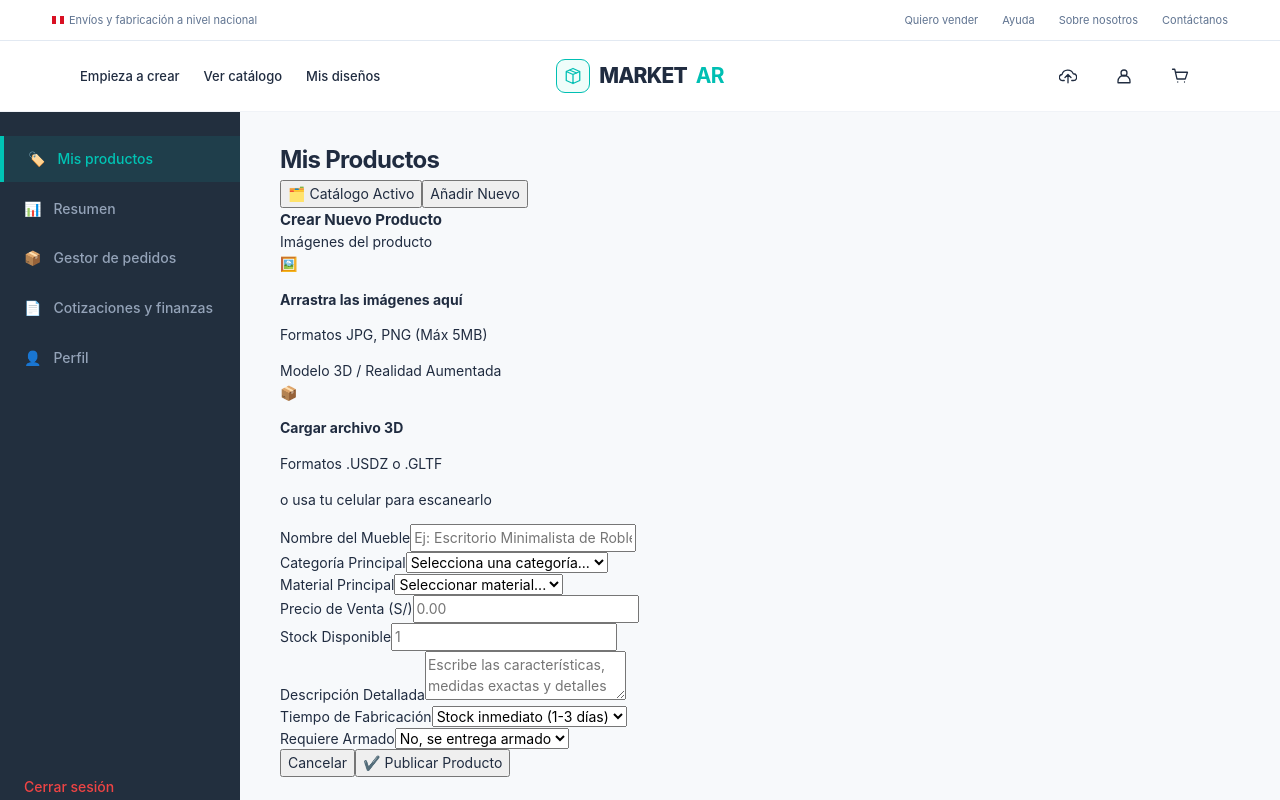
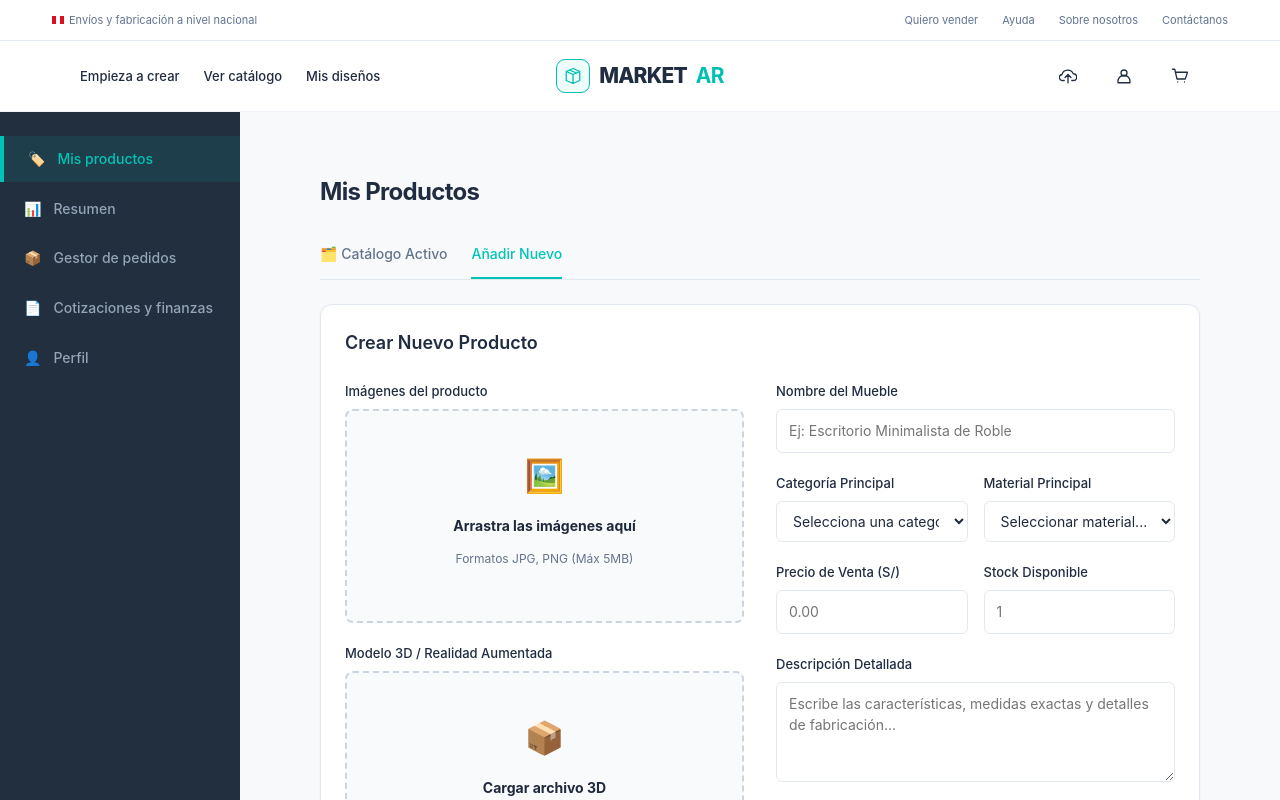
Before and after one commit to UpMarketReality/marketar-frontend, an Angular app: page /perfil-vendedor/nuevo-producto in a window 1280 px wide. Shown: the top 800 px of the page. Built offline with nearby package versions, Linux system fonts and the light colour scheme.

Commit message:
Modificacion de .html y .css de la seccion productos - catalogo activo

```diff
--- a/src/app/componentes/vendedor-mis-productos-b/vendedor-mis-productos-b.css
+++ b/src/app/componentes/vendedor-mis-productos-b/vendedor-mis-productos-b.css
@@ -0,0 +1,259 @@
+/* =========================================
+   VISTA 3: AÑADIR NUEVO PRODUCTO
+========================================= */
+
+/* Contenedor principal */
+.contenido_main_vendedor {
+  flex: 1;
+  min-width: 0;
+  padding: 32px 40px;
+}
+
+.view_section {
+  width: 100%;
+}
+
+/* Título de la página */
+.page_title {
+  font-size: 24px;
+  font-weight: 700;
+  margin-bottom: 24px;
+}
+
+/* Panel general del formulario */
+.panel_card {
+  background: var(--color_white);
+  border-radius: 12px;
+  box-shadow: 0 1px 3px rgba(0, 0, 0, 0.05);
+  padding: 24px;
+  border: 1px solid var(--color_border);
+}
+
+/* Pestañas */
+.tabs_container {
+  display: flex;
+  gap: 24px;
+  border-bottom: 1px solid var(--color_border);
+  margin-bottom: 24px;
+}
+
+.tab_btn {
+  background: none;
+  border: none;
+  padding: 12px 0;
+  font-size: 14px;
+  font-weight: 500;
+  color: var(--color_text_muted);
+  cursor: pointer;
+  border-bottom: 2px solid transparent;
+}
+
+.active_tab {
+  color: var(--color_primary);
+  border-bottom: 2px solid var(--color_primary);
+}
+
+/* Título del formulario */
+.form_title {
+  font-size: 18px;
+  font-weight: 600;
+  margin-bottom: 24px;
+}
+
+/* Distribución en dos columnas */
+.form_layout {
+  display: grid;
+  grid-template-columns: 1fr 1fr;
+  gap: 32px;
+}
+
+.form_col_left,
+.form_col_right {
+  min-width: 0;
+}
+
+/* Grupos y etiquetas */
+.form_group {
+  margin-bottom: 20px;
+}
+
+.form_label {
+  display: block;
+  font-size: 13px;
+  font-weight: 500;
+  margin-bottom: 8px;
+}
+
+/* Zonas para cargar archivos */
+.upload_zone {
+  border: 2px dashed #cbd5e1;
+  border-radius: 8px;
+  padding: 40px 20px;
+  text-align: center;
+  background-color: #f8fafc;
+  cursor: pointer;
+  transition: border-color 0.2s, background-color 0.2s;
+}
+
+.upload_zone:hover {
+  border-color: var(--color_primary);
+  background-color: #f0fdfa;
+}
+
+.upload_icon {
+  font-size: 32px;
+  color: var(--color_primary);
+  margin-bottom: 12px;
+}
+
+.upload_text {
+  font-size: 14px;
+  color: var(--color_text_main);
+}
+
+.upload_subtext {
+  font-size: 12px;
+  color: var(--color_text_muted);
+  margin-top: 4px;
+}
+
+.upload_link_text {
+  margin-top: 12px;
+  font-size: 13px;
+  color: var(--color_text_muted);
+}
+
+.upload_link {
+  color: var(--color_primary);
+  text-decoration: none;
+}
+
+.upload_link:hover {
+  text-decoration: underline;
+}
+
+/* Inputs, listas desplegables y descripción */
+.form_input,
+.form_textarea {
+  display: block;
+  width: 100%;
+  padding: 10px 12px;
+  border: 1px solid var(--color_border);
+  border-radius: 6px;
+  font-size: 14px;
+  color: var(--color_text_main);
+  background-color: var(--color_white);
+}
+
+.form_input:focus,
+.form_textarea:focus {
+  outline: none;
+  border-color: var(--color_primary);
+  box-shadow: 0 0 0 2px rgba(0, 196, 181, 0.12);
+}
+
+.form_input {
+  min-height: 40px;
+}
+
+.form_textarea {
+  height: 100px;
+  resize: vertical;
+}
+
+/* Dos campos en una fila */
+.form_row_2 {
+  display: grid;
+  grid-template-columns: 1fr 1fr;
+  gap: 16px;
+}
+
+/* Botones inferiores */
+.form_footer_actions {
+  display: flex;
+  justify-content: flex-end;
+  gap: 16px;
+  margin-top: 32px;
+  padding-top: 24px;
+  border-top: 1px solid var(--color_border);
+}
+
+.btn_outline {
+  padding: 10px 20px;
+  border: 1px solid var(--color_border);
+  background: var(--color_white);
+  color: var(--color_text_main);
+  border-radius: 6px;
+  font-weight: 500;
+  cursor: pointer;
+}
+
+.btn_outline:hover {
+  background: #f8fafc;
+}
+
+.btn_primary {
+  padding: 10px 20px;
+  border: none;
+  background: var(--color_primary);
+  color: var(--color_white);
+  border-radius: 6px;
+  font-weight: 500;
+  cursor: pointer;
+}
+
+.btn_primary:hover {
+  opacity: 0.9;
+}
+
+/* =========================================
+   DISEÑO RESPONSIVE
+========================================= */
+
+@media (max-width: 900px) {
+  .contenido_main_vendedor {
+    padding: 24px;
+  }
+
+  .form_layout {
+    grid-template-columns: 1fr;
+    gap: 16px;
+  }
+}
+
+@media (max-width: 600px) {
+  .contenido_main_vendedor {
+    padding: 16px;
+  }
+
+  .panel_card {
+    padding: 16px;
+  }
+
+  .form_row_2 {
+    grid-template-columns: 1fr;
+    gap: 0;
+  }
+
+  .tabs_container {
+    gap: 16px;
+  }
+
+  .tab_btn {
+    font-size: 13px;
+  }
+
+  .upload_zone {
+    padding: 28px 16px;
+  }
+
+  .form_footer_actions {
+    flex-direction: column-reverse;
+    gap: 12px;
+  }
+
+  .btn_outline,
+  .btn_primary {
+    width: 100%;
+  }
+}
--- a/src/app/componentes/vendedor-mis-productos/vendedor-mis-productos.css
+++ b/src/app/componentes/vendedor-mis-productos/vendedor-mis-productos.css
@@ -1,159 +1,356 @@
 
 /* =========================================
-   VISTA 2: MIS PRODUCTOS (CATÁLOGO)
+   VISTA: MIS PRODUCTOS - CATÁLOGO ACTIVO
 ========================================= */
 
+/* Contenedor principal: mismas dimensiones que Añadir Nuevo */
+.contenido_main_vendedor {
+  flex: 1;
+  min-width: 0;
+  width: 100%;
+  padding: 32px 40px;
+}
+
+.view_section {
+  width: 100%;
+  min-width: 0;
+}
+
+/* Título de la vista */
+.page_title {
+  margin: 0 0 24px;
+  font-size: 24px;
+  font-weight: 700;
+  line-height: 1.3;
+  color: var(--color_text_main);
+}
+
+/* Pestañas compartidas entre ambas vistas */
 .tabs_container {
   display: flex;
+  align-items: stretch;
   gap: 24px;
+  width: 100%;
+  min-height: 43px;
+  margin: 0 0 24px;
   border-bottom: 1px solid var(--color_border);
-  margin-bottom: 24px;
+}
+
+.tabs_container a {
+  display: flex;
+  align-items: stretch;
+  flex-shrink: 0;
+  text-decoration: none;
 }
 
 .tab_btn {
+  display: inline-flex;
+  align-items: center;
+  justify-content: center;
+  padding: 12px 0;
+  margin: 0;
+  border: none;
+  border-bottom: 2px solid transparent;
   background: none;
-  border: none;
-  padding: 12px 0;
+  color: var(--color_text_muted);
   font-size: 14px;
   font-weight: 500;
-  color: var(--color_text_muted);
+  line-height: 1.3;
+  white-space: nowrap;
   cursor: pointer;
-  border-bottom: 2px solid transparent;
 }
 
-.active_tab {
+.tab_btn.active_tab {
   color: var(--color_primary);
-  border-bottom: 2px solid var(--color_primary);
+  border-bottom-color: var(--color_primary);
 }
+
+/* =========================================
+   BARRA DE BÚSQUEDA Y FILTROS
+========================================= */
 
 .toolbar_container {
   display: flex;
+  align-items: center;
   justify-content: space-between;
+  gap: 16px;
+  width: 100%;
   margin-bottom: 24px;
 }
 
 .search_box {
   display: flex;
   align-items: center;
+  gap: 10px;
+  flex: 1;
+  min-width: 0;
+  max-width: 420px;
+  padding: 10px 14px;
+  border: 1px solid var(--color_border);
+  border-radius: 8px;
   background: var(--color_white);
-  border: 1px solid var(--color_border);
-  padding: 8px 12px;
-  border-radius: 6px;
-  width: 300px;
+  color: var(--color_text_muted);
 }
 
 .search_input {
+  width: 100%;
+  min-width: 0;
+  padding: 0;
   border: none;
   outline: none;
-  margin-left: 8px;
-  width: 100%;
+  background: transparent;
+  color: var(--color_text_main);
+  font-size: 14px;
+}
+
+.search_input::placeholder {
+  color: var(--color_text_muted);
+}
+
+.search_box:focus-within {
+  border-color: var(--color_primary);
+  box-shadow: 0 0 0 2px rgba(0, 196, 181, 0.12);
 }
 
 .filter_actions {
   display: flex;
+  align-items: center;
   gap: 12px;
+  flex-shrink: 0;
 }
 
 .dropdown_select {
-  padding: 8px 12px;
+  min-width: 145px;
+  max-width: 100%;
+  padding: 10px 12px;
   border: 1px solid var(--color_border);
-  border-radius: 6px;
+  border-radius: 8px;
   background: var(--color_white);
   color: var(--color_text_main);
+  font-size: 13px;
+  cursor: pointer;
 }
+
+/* =========================================
+   CUADRÍCULA DE PRODUCTOS
+========================================= */
 
 .product_grid {
   display: grid;
-  grid-template-columns: repeat(auto-fill, minmax(250px, 1fr));
+  grid-template-columns: repeat(2, minmax(0, 1fr));
+  align-items: stretch;
   gap: 24px;
+  width: 100%;
 }
 
 .product_card {
+  display: flex;
+  flex-direction: column;
+  min-width: 0;
+  overflow: hidden;
+  border: 1px solid var(--color_border);
+  border-radius: 12px;
   background: var(--color_white);
-  border-radius: 12px;
-  border: 1px solid var(--color_border);
-  overflow: hidden;
+  box-shadow: 0 1px 3px rgba(0, 0, 0, 0.05);
+  transition: box-shadow 0.2s ease, transform 0.2s ease;
 }
 
+.product_card:hover {
+  box-shadow: 0 5px 16px rgba(0, 0, 0, 0.08);
+  transform: translateY(-2px);
+}
+
+/* Imagen y estado del producto */
 .product_image_wrapper {
   position: relative;
-  height: 180px;
-  background: #e2e8f0;
+  width: 100%;
+  height: 220px;
+  overflow: hidden;
+  background: #f1f5f9;
 }
 
 .product_img {
+  display: block;
   width: 100%;
   height: 100%;
   object-fit: cover;
 }
 
+/* Etiqueta de estado */
 .status_pill {
   position: absolute;
   top: 12px;
-  right: 12px;
-  background: var(--color_white);
-  padding: 4px 8px;
-  border-radius: 12px;
-  font-size: 10px;
+  left: 12px;
+  z-index: 1;
+  display: inline-flex;
+  align-items: center;
+  padding: 6px 10px;
+  border-radius: 20px;
+  font-size: 12px;
   font-weight: 600;
-  box-shadow: 0 2px 4px rgba(0,0,0,0.1);
+  line-height: 1.2;
 }
 
 .pill_active {
-  color: var(--color_success);
+  background: #dcfce7;
+  color: #166534;
 }
 
+/* Información del producto */
 .product_info {
-  padding: 16px;
-  border-bottom: 1px solid var(--color_border);
+  display: flex;
+  flex-direction: column;
+  flex: 1;
+  min-width: 0;
+  padding: 18px;
 }
 
 .product_category {
-  font-size: 10px;
+  margin-bottom: 8px;
   color: var(--color_text_muted);
+  font-size: 11px;
   font-weight: 600;
   letter-spacing: 0.5px;
+  text-transform: uppercase;
 }
 
 .product_name {
-  font-size: 14px;
+  margin: 0 0 16px;
+  color: var(--color_text_main);
+  font-size: 16px;
   font-weight: 600;
-  margin: 8px 0;
-  height: 40px;
+  line-height: 1.45;
+  overflow-wrap: anywhere;
 }
 
+/* Precio y stock */
 .product_meta {
   display: flex;
+  align-items: center;
   justify-content: space-between;
-  align-items: center;
-  margin-top: 12px;
+  flex-wrap: wrap;
+  gap: 8px;
+  margin-top: auto;
 }
 
 .product_price {
-  color: var(--color_primary);
+  color: var(--color_text_main);
+  font-size: 17px;
   font-weight: 700;
-  font-size: 16px;
 }
 
 .product_stock {
+  color: var(--color_text_muted);
   font-size: 12px;
-  color: var(--color_text_muted);
+  white-space: nowrap;
 }
 
+/* Botones de cada tarjeta */
 .product_actions {
   display: flex;
-  padding: 12px 16px;
+  gap: 12px;
+  padding: 14px 18px;
+  border-top: 1px solid var(--color_border);
+  background: #fafbfc;
 }
 
 .card_btn {
   flex: 1;
-  background: none;
-  border: none;
-  font-size: 12px;
-  color: var(--color_text_muted);
+  min-width: 0;
+  padding: 9px 12px;
+  border: 1px solid var(--color_border);
+  border-radius: 6px;
+  background: var(--color_white);
+  color: var(--color_text_main);
+  font-size: 13px;
+  font-weight: 500;
   cursor: pointer;
+  transition: background 0.2s ease, border-color 0.2s ease;
 }
 
 .card_btn:hover {
-  color: var(--color_text_main);
+  border-color: var(--color_primary);
+  background: #f0fdfa;
 }
+
+/* =========================================
+   DISEÑO RESPONSIVO
+========================================= */
+
+/* Tablets y pantallas medianas */
+@media (max-width: 900px) {
+  .contenido_main_vendedor {
+    padding: 24px;
+  }
+
+  .product_grid {
+    grid-template-columns: repeat(2, minmax(0, 1fr));
+    gap: 16px;
+  }
+
+  .toolbar_container {
+    align-items: stretch;
+    flex-direction: column;
+  }
+
+  .search_box {
+    max-width: none;
+    width: 100%;
+  }
+
+  .filter_actions {
+    width: 100%;
+  }
+
+  .dropdown_select {
+    flex: 1;
+    min-width: 0;
+  }
+}
+
+/* Móviles */
+@media (max-width: 600px) {
+  .contenido_main_vendedor {
+    padding: 16px;
+  }
+
+  .page_title {
+    font-size: 22px;
+    margin-bottom: 20px;
+  }
+
+  .tabs_container {
+    gap: 16px;
+    margin-bottom: 20px;
+  }
+
+  .tab_btn {
+    font-size: 13px;
+  }
+
+  .product_grid {
+    grid-template-columns: minmax(0, 1fr);
+    gap: 16px;
+  }
+
+  .product_image_wrapper {
+    height: 210px;
+  }
+
+  .product_info {
+    padding: 16px;
+  }
+
+  .product_actions {
+    padding: 12px 16px;
+  }
+
+  .filter_actions {
+    gap: 8px;
+  }
+
+  .dropdown_select {
+    padding: 10px 8px;
+    font-size: 12px;
+  }
+}
```
Also changed, not shown: src/app/componentes/vendedor-mis-productos/vendedor-mis-productos.html (line endings or trailing spaces).
